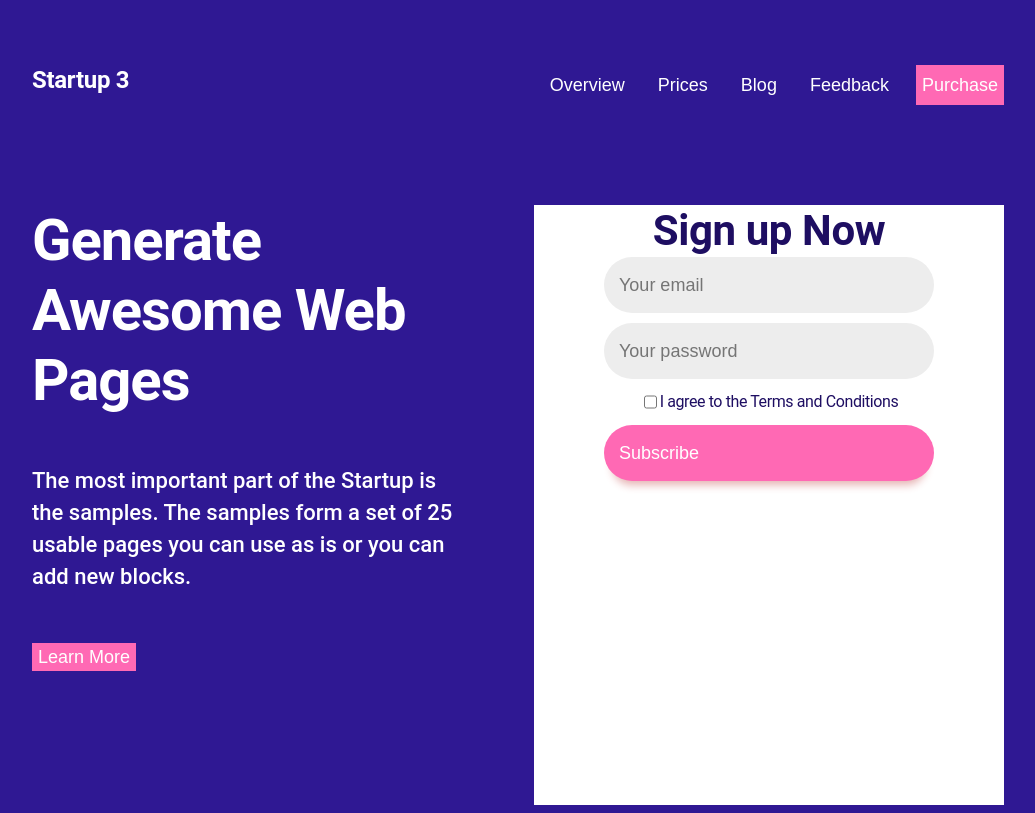
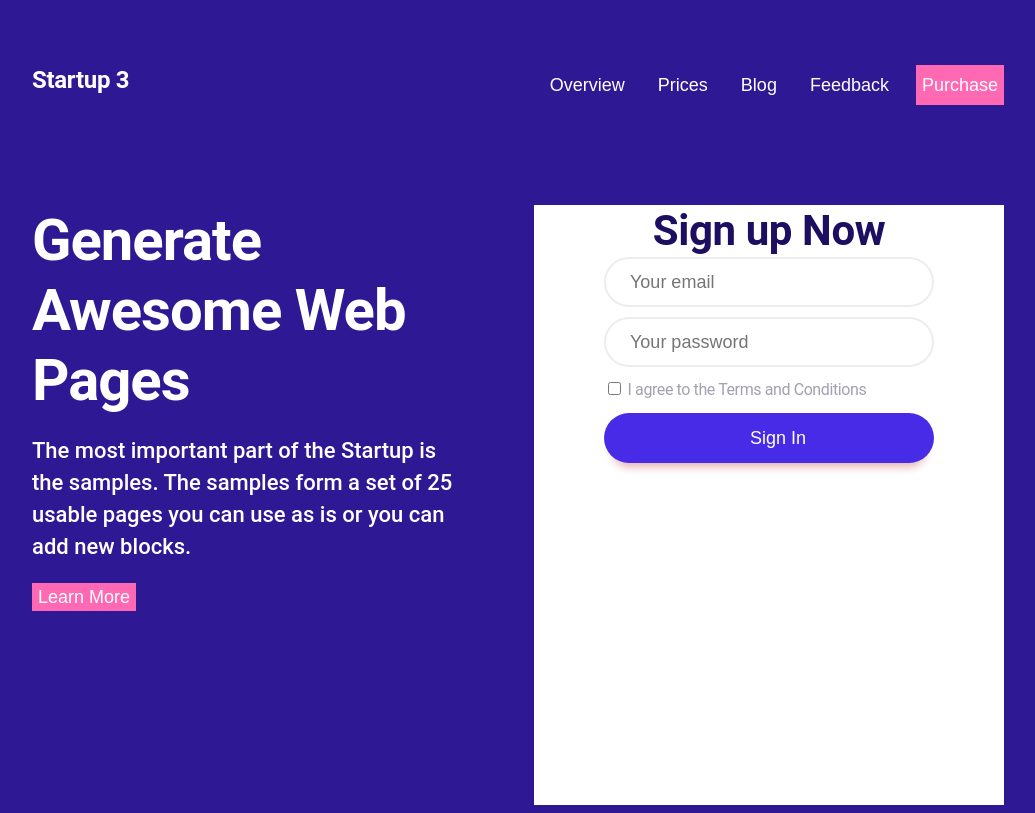
Before and after one commit to rakesh-i/header_14, a plain HTML site: page index.html in a window 1280 px wide. Shown: the top 813 px of the page, without its empty margins (189-1224 px from the left). Drawn offline with Linux system fonts and the light colour scheme.

Commit message:
chackbox

```diff
--- a/index.html
+++ b/index.html
@@ -39,11 +39,11 @@
             <form>
                 <input type="text" placeholder="Your email" class="forms">
                 <input type="text" placeholder="Your password" class="forms">
-                <div class="terms-and-conditions">
-                    <input type="checkbox" id="agree-checkbox">
-                    <label for="agree-checkbox">I agree to the Terms and Conditions</label>
-                </div>
-                <input type="submit" value="Subscribe"  class="forms">
+                <label class="check">
+                    <input type="checkbox" class="checked">
+                    <span>I agree to the Terms and Conditions</span>
+                </label>
+                <input type="submit" value="Sign In"  class="login">
             </form>
 
         </div>
--- a/style.css
+++ b/style.css
@@ -27,7 +27,8 @@ body{
 .text{
     display: flex;
     flex-direction: column;
-    gap:50px
+    flex:0 0 424px;
+    gap:20px
 }
 
 .head{
@@ -118,32 +119,86 @@ button{
 form {
     display: flex;
     flex-direction: column;
-    align-items: center;
+    align-items: left;
     gap:10px;
-  }
+}
 
-  .forms {
+
+.forms {
     box-sizing: border-box;
-    border: none;
+    border: hsl(0 0% 93%) solid 2px;
     width: 330px;
     text-align: left;
     font-weight: 500;
     font-size: 18px;
     line-height: 26px;
-    background: hsl(0 0% 93%);
-    border-radius: 50px;
-    padding: 15px;
-    &[type="submit"] {
-      background: hotpink;
+    background: white;
+    border-radius: 100px;
+    height: 50px;
+    padding-left: 24px;
+    align-self: center;
+    /* &[type="submit"] {
+      text-align: center;
+      border: none;
+      background: #482BE7;
       color: white;
       box-shadow: 0 .75rem .5rem -.5rem hsl(0 50% 80%);
-    }
-  }
+    } */
+}
+
+input[type="submit"]{
+    box-sizing: border-box;
+    width: 330px;
+    font-weight: 500;
+    font-size: 18px;
+    line-height: 26px;
+    background: #482BE7;
+    border-radius: 100px;
+    height: 50px;
+    padding-left: 24px;
+    align-self: center;
+    text-align: center;
+    border: none;
+    color: white;
+    box-shadow: 0 .75rem .5rem -.5rem hsl(0 50% 80%);
+}
+.check{
+    width: 330px;
+    align-self: center;
+    color: #15143966;
+    font-weight: 400;
+    line-height: 26px;
+    font-size: 16px;
+    text-align: left;
+}
+
+
   /* ------------------------------------ */
-  .terms-and-conditions {
+
+
+/* .custom-checkbox {
+    color: #15143966;
     display: flex;
     font-weight: 400;
     line-height: 26px;
     font-size: 16px;
-    justify-content: center;
-  }
+    text-align: left;
+}
+
+.custom-checkbox input[type="checkbox"] {
+    position: absolute;
+    opacity: 0;
+    height: 0;
+    width: 0;
+}
+
+.custom-checkbox .checkmark {
+    height: 25px;
+    width: 25px;
+    background-color: #ffcc00;
+    border: 1px solid #000;
+}
+
+.custom-checkbox input[type="checkbox"]:checked + .checkmark {
+    background-color: #00ff00;
+} */
```
